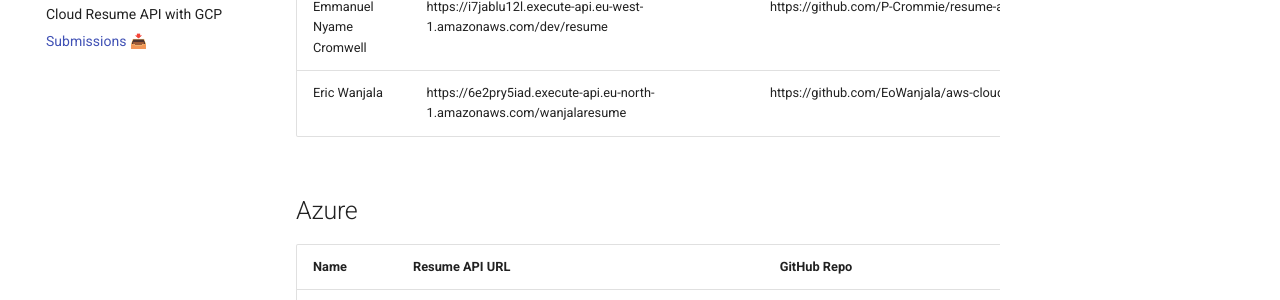
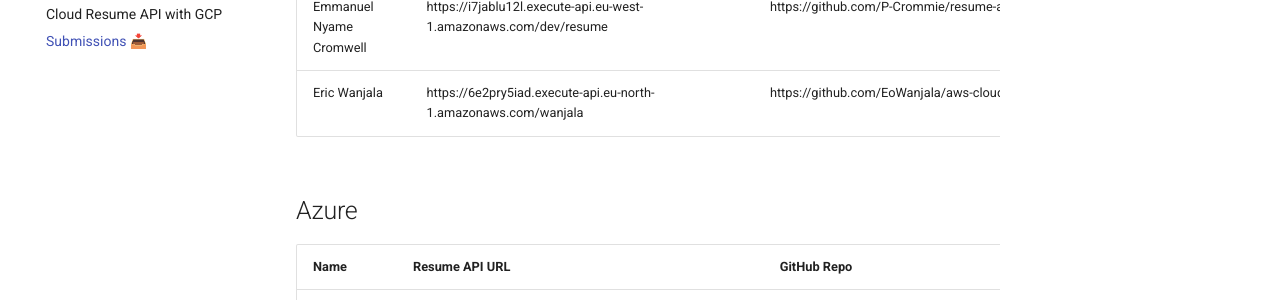
Before and after one commit to rishabkumar7/cloud-resume-api, an MkDocs documentation site: the page built from docs/submissions.md, in a window 1280 px wide and 900 px high, scrolled down 1279 px. Shown: the part 175-475 px from the top of the window. Built offline with MkDocs 1.6.1 and Material for MkDocs 9.7.7, drawn with Linux system fonts in a browser that asks for light colours; comment, search, counter and statistics services are not loaded; some of the changed lines change nothing that is shown.

Commit message:
Update submissions.md

```diff
--- a/docs/submissions.md
+++ b/docs/submissions.md
@@ -23,7 +23,7 @@ This is the place to add your own Cloud Resume API project!
 | Zablon Oigo | https://tuipma3603.execute-api.eu-north-1.amazonaws.com/prod | https://github.com/zablon-oigo/cloud-resume-api |
 | Amudha Balamurugan | https://abtxuab67i.execute-api.us-east-1.amazonaws.com/prod/ResumeFunction | https://github.com/DevABM/Cloud-Resume-API-Challenge  |
 | Emmanuel Nyame Cromwell | https://i7jablu12l.execute-api.eu-west-1.amazonaws.com/dev/resume | https://github.com/P-Crommie/resume-api |
-| Eric Wanjala | https://6e2pry5iad.execute-api.eu-north-1.amazonaws.com/wanjalaresume | https://github.com/EoWanjala/aws-cloud-resume-API |
+| Eric Wanjala | https://6e2pry5iad.execute-api.eu-north-1.amazonaws.com/wanjala | https://github.com/EoWanjala/aws-cloud-resume-API |
 
 
 ## Azure
```
